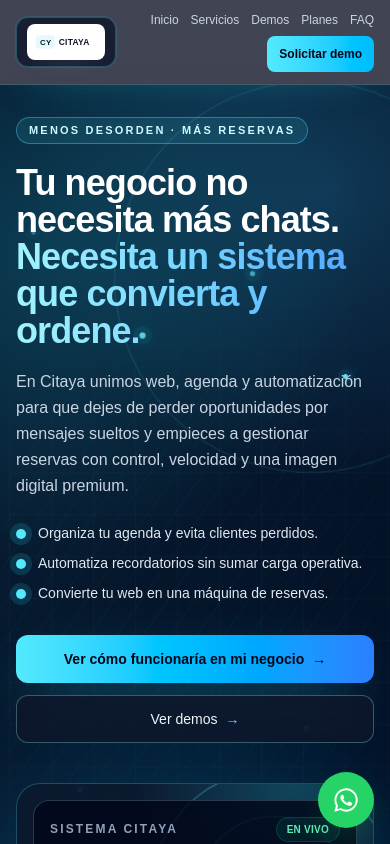
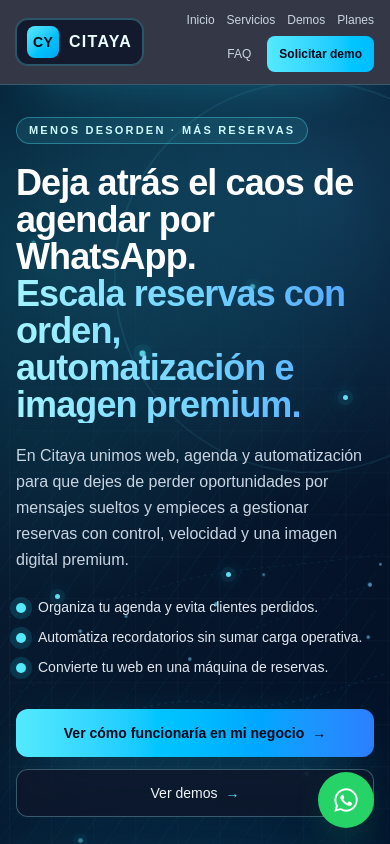
Before and after one commit to verf2390/citaya-agendas, a Next.js app: page / in a window 390 px wide. Shown: the top 844 px of the page. Built offline with nearby package versions, Linux system fonts and the light colour scheme.

Commit message:
Strengthen hero motion system and simplify brand lockup

```diff
--- a/app/(marketing)/components/home/brand-hero-section.tsx
+++ b/app/(marketing)/components/home/brand-hero-section.tsx
@@ -14,6 +14,8 @@ const particles = [
   "left-[64%] top-[18%]",
   "left-[78%] top-[62%]",
   "left-[88%] top-[28%]",
+  "left-[58%] top-[44%]",
+  "left-[14%] top-[46%]",
 ] as const;
 
 const whatsappMessage = "Hola Victor, quiero ver cómo funcionaría Citaya en mi negocio.";
@@ -25,6 +27,16 @@ export function BrandHeroSection() {
       <div aria-hidden className="hero-animated-bg absolute inset-0" />
       <div aria-hidden className="tech-grid animate-grid-pan absolute inset-0 opacity-45" />
       <div aria-hidden className="hero-wave absolute inset-0" />
+      <svg aria-hidden viewBox="0 0 1200 700" className="hero-network absolute inset-0 h-full w-full">
+        <path d="M40 520C220 450 320 340 520 360C760 385 860 250 1140 190" className="network-path"/>
+        <path d="M10 290C180 230 320 250 500 190C700 125 840 140 1180 90" className="network-path network-path-delay"/>
+        <path d="M120 660C320 600 500 520 660 550C860 585 1000 515 1180 460" className="network-path network-path-slow"/>
+        <g className="network-nodes">
+          <circle cx="190" cy="252" r="4"/><circle cx="338" cy="246" r="4"/><circle cx="512" cy="188" r="5"/>
+          <circle cx="707" cy="134" r="4"/><circle cx="876" cy="142" r="5"/><circle cx="1020" cy="106" r="4"/>
+          <circle cx="230" cy="446" r="4"/><circle cx="509" cy="360" r="5"/><circle cx="872" cy="266" r="4"/>
+        </g>
+      </svg>
       <div aria-hidden className="animate-orbit-slow absolute -right-28 top-0 h-[24rem] w-[24rem] rounded-full border border-cyan-300/25 sm:h-[32rem] sm:w-[32rem]" />
       {particles.map((pos, idx) => (
         <span key={pos} aria-hidden className={`hero-particle ${pos}`} style={{ animationDelay: `${idx * 1.2}s` }} />
@@ -38,9 +50,9 @@ export function BrandHeroSection() {
             </span>
 
             <h1 className="mt-5 text-4xl font-semibold leading-[1.03] tracking-tight text-white sm:text-5xl lg:text-6xl">
-              Tu negocio no necesita más chats.
+              Deja atrás el caos de agendar por WhatsApp.
               <span className="block bg-gradient-to-r from-cyan-200 via-sky-300 to-blue-400 bg-clip-text text-transparent">
-                Necesita un sistema que convierta y ordene.
+                Escala reservas con orden, automatización e imagen premium.
               </span>
             </h1>
 
--- a/app/(marketing)/components/home/marketing-header.tsx
+++ b/app/(marketing)/components/home/marketing-header.tsx
@@ -1,4 +1,3 @@
-import Image from "next/image";
 import Link from "next/link";
 
 const navItems = [
@@ -11,19 +10,16 @@ const navItems = [
 
 export function MarketingHeader() {
   return (
-    <header className="sticky top-0 z-50 border-b border-cyan-300/15 bg-slate-950/75 shadow-[0_14px_42px_-30px_rgba(34,211,238,0.55)] backdrop-blur-xl">
+    <header className="sticky top-0 z-50 border-b border-cyan-300/20 bg-slate-950/80 shadow-[0_20px_50px_-35px_rgba(34,211,238,0.8)] backdrop-blur-xl">
       <div className="mx-auto flex w-full max-w-6xl items-center justify-between gap-4 px-4 py-3 sm:px-6 lg:px-10">
         <Link
           href="/"
-          className="group inline-flex items-center gap-3 rounded-xl border border-cyan-300/25 bg-slate-900/80 px-2.5 py-1.5 shadow-[0_0_0_1px_rgba(34,211,238,0.14)] transition-all duration-300 hover:border-cyan-200/45 hover:bg-slate-900 focus-visible:outline-none focus-visible:ring-2 focus-visible:ring-cyan-300"
+          className="group inline-flex items-center gap-2.5 rounded-xl border border-cyan-300/30 bg-slate-900/85 px-2.5 py-1.5 shadow-[0_0_0_1px_rgba(34,211,238,0.18)] transition-all duration-300 hover:border-cyan-200/55 focus-visible:outline-none focus-visible:ring-2 focus-visible:ring-cyan-300"
         >
-          <span className="rounded-lg bg-white px-2 py-1 shadow-[0_8px_24px_-16px_rgba(148,163,184,0.7)]">
-            <Image src="/citaya-logo.svg" alt="Logo Citaya" width={132} height={38} priority className="h-7 w-auto" />
+          <span className="inline-flex h-8 w-8 items-center justify-center rounded-lg bg-gradient-to-br from-cyan-300 to-sky-500 text-sm font-bold tracking-wide text-slate-950">
+            CY
           </span>
-          <span className="hidden text-sm font-semibold tracking-wide text-cyan-100 md:block">
-            CITAYA
-            <span className="ml-1 text-xs font-medium tracking-[0.2em] text-slate-400">AUTOMATION</span>
-          </span>
+          <span className="text-base font-semibold tracking-[0.08em] text-cyan-50 sm:text-lg">CITAYA</span>
         </Link>
 
         <nav className="flex flex-wrap items-center justify-end gap-x-3 gap-y-2 text-xs font-medium text-slate-300 sm:gap-x-4 sm:text-sm">
@@ -32,7 +28,7 @@ export function MarketingHeader() {
               {item.label}
             </Link>
           ))}
-          <Link href="/contacto" className="ml-1 inline-flex min-h-9 items-center rounded-lg bg-gradient-to-r from-cyan-300 to-sky-400 px-3 py-1.5 text-xs font-semibold text-slate-950 shadow-[0_16px_34px_-18px_rgba(34,211,238,0.9)] transition-all duration-300 hover:-translate-y-0.5 hover:brightness-105 focus-visible:outline-none focus-visible:ring-2 focus-visible:ring-cyan-300 sm:text-sm">
+          <Link href="/contacto" className="ml-1 inline-flex min-h-9 items-center rounded-lg bg-gradient-to-r from-cyan-300 to-sky-400 px-3 py-1.5 text-xs font-semibold text-slate-950 shadow-[0_18px_40px_-20px_rgba(34,211,238,0.95)] transition-all duration-300 hover:-translate-y-0.5 hover:brightness-105 focus-visible:outline-none focus-visible:ring-2 focus-visible:ring-cyan-300 sm:text-sm">
             Solicitar demo
           </Link>
         </nav>
--- a/app/globals.css
+++ b/app/globals.css
@@ -305,3 +305,44 @@ html {
     animation: none !important;
   }
 }
+
+.hero-network {
+  opacity: 0.7;
+  filter: drop-shadow(0 0 10px rgba(34, 211, 238, 0.25));
+}
+
+.network-path {
+  fill: none;
+  stroke: rgba(56, 189, 248, 0.65);
+  stroke-width: 1.3;
+  stroke-dasharray: 10 12;
+  animation: networkFlow 7s linear infinite;
+}
+
+.network-path-delay { animation-delay: -2s; }
+.network-path-slow { animation-duration: 10s; }
+
+.network-nodes circle {
+  fill: rgba(125, 211, 252, 0.95);
+  animation: nodePulse 3.6s ease-in-out infinite;
+}
+
+.network-nodes circle:nth-child(odd) { animation-delay: 1.2s; }
+
+@keyframes networkFlow {
+  from { stroke-dashoffset: 0; opacity: 0.45; }
+  50% { opacity: 0.95; }
+  to { stroke-dashoffset: -220; opacity: 0.45; }
+}
+
+@keyframes nodePulse {
+  0%,100% { transform: scale(0.85); opacity: 0.45; }
+  50% { transform: scale(1.35); opacity: 1; }
+}
+
+@media (prefers-reduced-motion: reduce) {
+  .network-path,
+  .network-nodes circle {
+    animation: none !important;
+  }
+}
```
